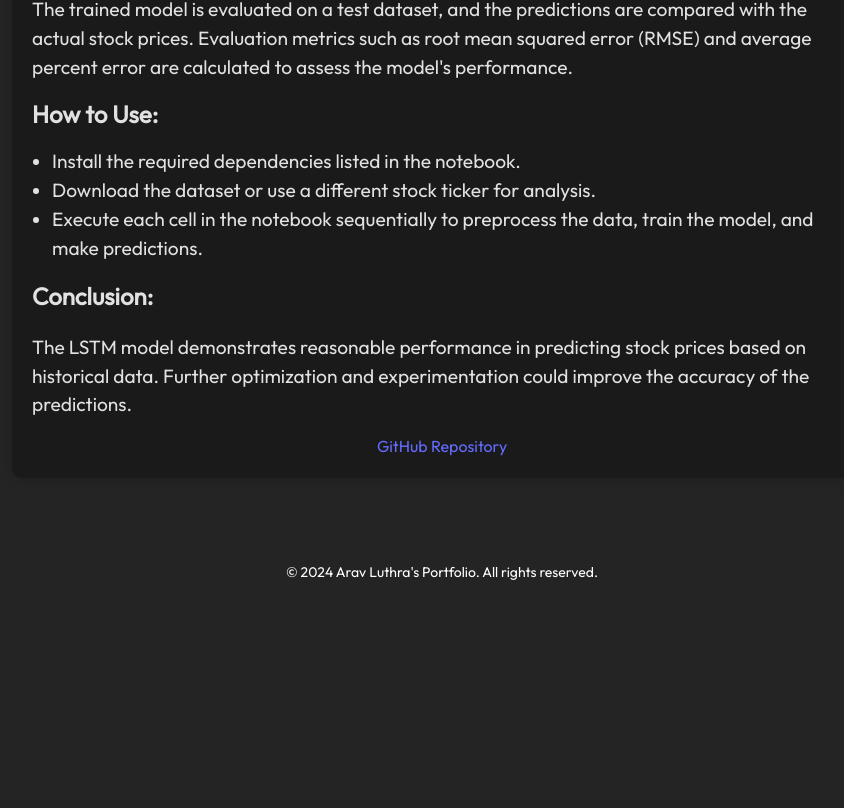
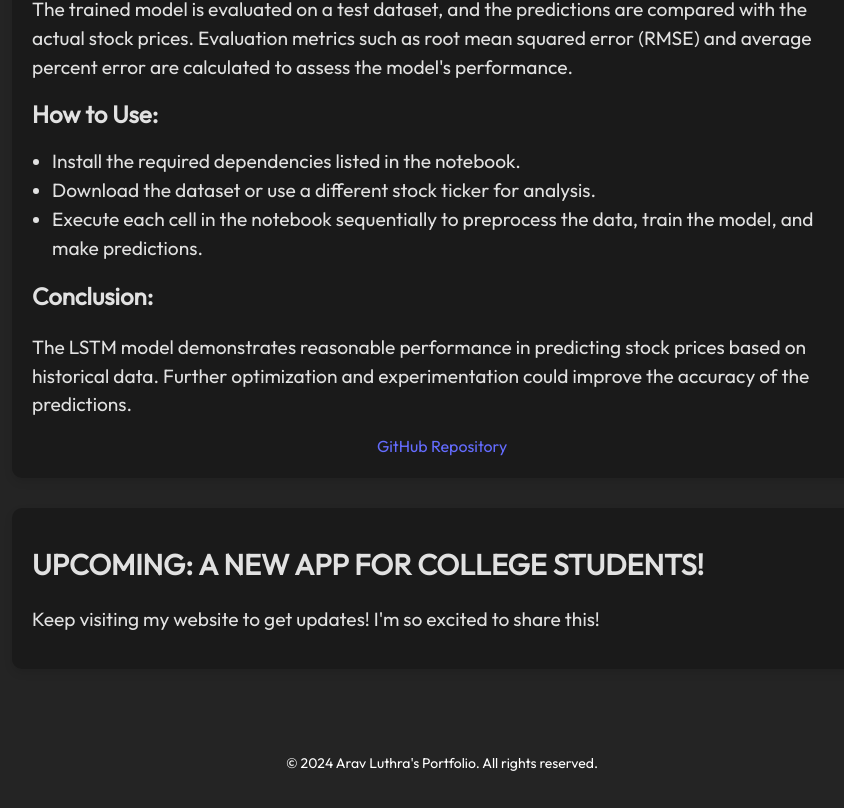
Before and after one commit to aluthra23/personal-website, a React (Vite) app: page /personal-website/projects in a window 1280 px wide. Shown: the part 8499-9307 px from the top of the page, without its empty margins (198-1042 px from the left). Before the commit the page ends 9116 px from the top, so only its background shows below. Built offline with nearby package versions, Linux system fonts and the light colour scheme.

Commit message:
added upcoming project to projects)

```diff
--- a/src/components/projects/Projects.jsx
+++ b/src/components/projects/Projects.jsx
@@ -32,7 +32,7 @@ const Projects = () => {
           <Waiste />
           <MyWebsite/>
           <StockMarketPrediction />
-          {/* <UpcomingProjects /> */}
+          <UpcomingProjects />
         </div>
         <Footer/>
       </div>
--- a/src/components/projects/my_projects/UpcomingProjects.jsx
+++ b/src/components/projects/my_projects/UpcomingProjects.jsx
@@ -4,7 +4,7 @@ import React from 'react';
 const UpcomingProjects = () => {
   return (
     <div className="project-card">
-      <h3 className="project-title">UPCOMING: A WEBSCRAPER!</h3>
+      <h3 className="project-title">UPCOMING: A NEW APP FOR COLLEGE STUDENTS!</h3>
       <p className="project-description">Keep visiting my website to get updates! I'm so excited to share this!</p>
       <div className="project-link">
         {/* <a href="#" target="_blank" rel="noopener noreferrer">Project 3 GitHub Repository</a> */}
```
